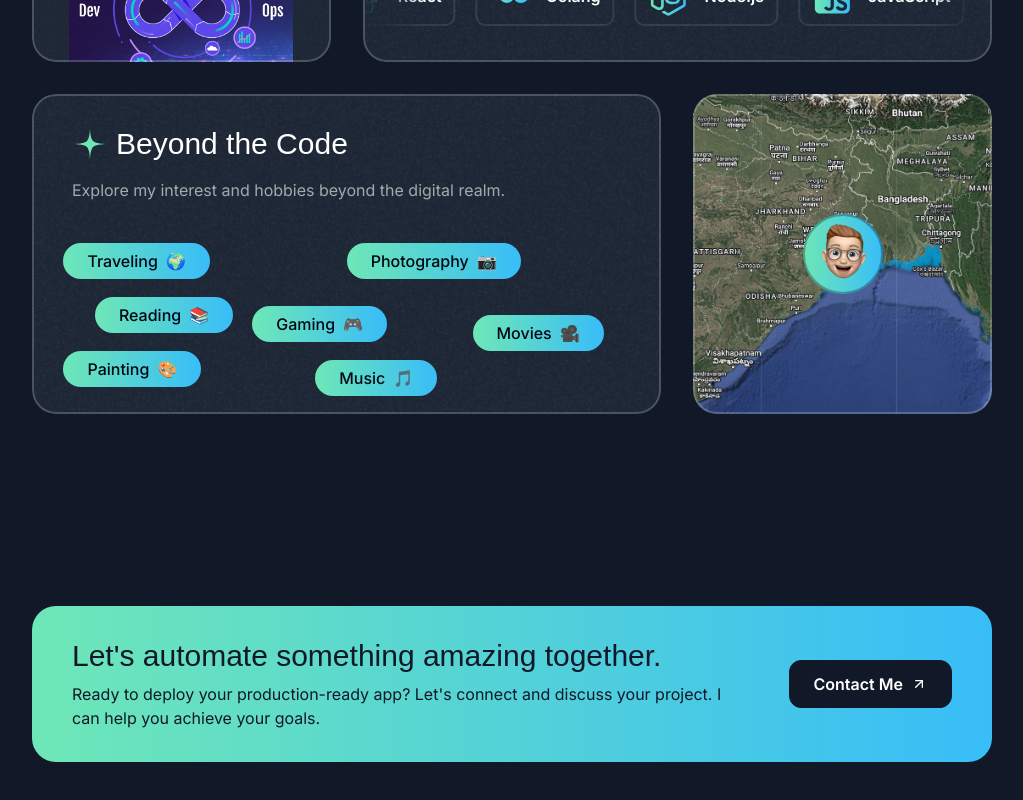
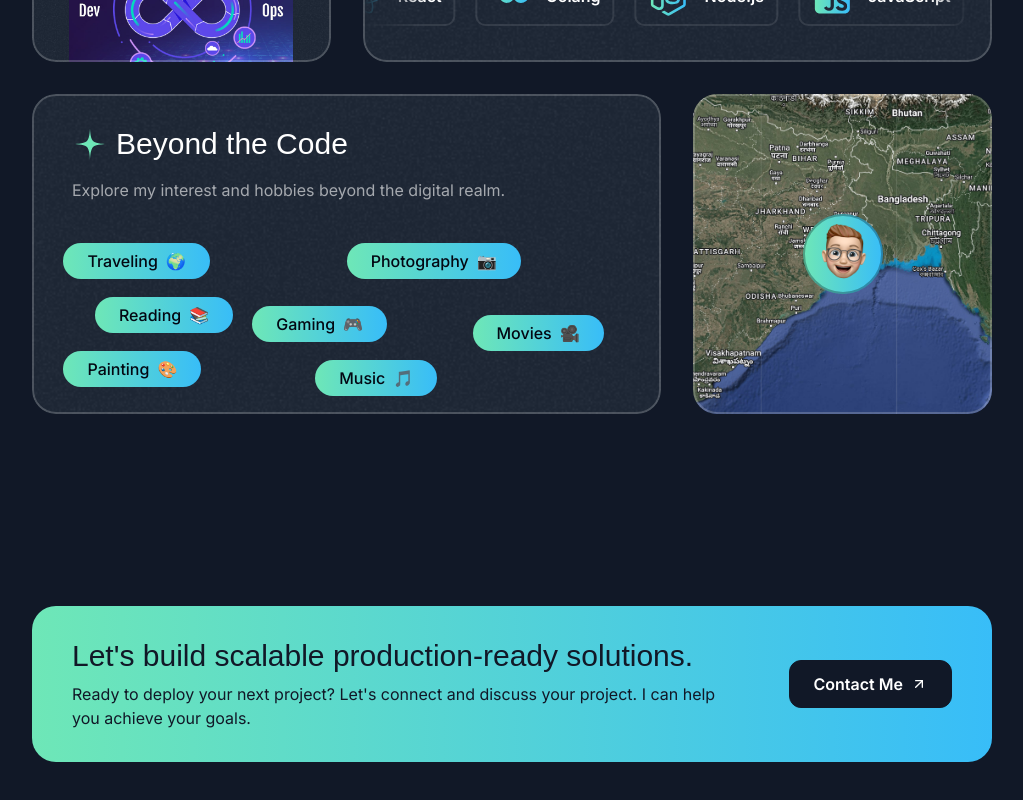
Before and after one commit to sharmarobin0211/my-portfolio, a Next.js app: page / in a window 1280 px wide. Shown: the part 4970-5770 px from the top of the page, without its empty margins (128-1151 px from the left). Built offline with nearby package versions, Linux system fonts and the light colour scheme; a web font is replaced by a local one.

Commit message:
fix(ContactSection): update text for clarity and engagement in ContactSection component

```diff
--- a/src/sections/Contact.tsx
+++ b/src/sections/Contact.tsx
@@ -15,10 +15,10 @@ export const ContactSection = () => {
           <div className="flex flex-col md:flex-row gap-8 md:gap-16 items-center">
             <div>
               <h2 className="font-serif text-2xl md:text-3xl">
-                Let's automate something amazing together.
+                Let's build scalable production-ready solutions.
               </h2>
               <p className="text-sm md:text-base mt-2">
-                Ready to deploy your production-ready app? Let's connect and
+                Ready to deploy your next project? Let's connect and
                 discuss your project. I can help you achieve your goals.
               </p>
             </div>
```
